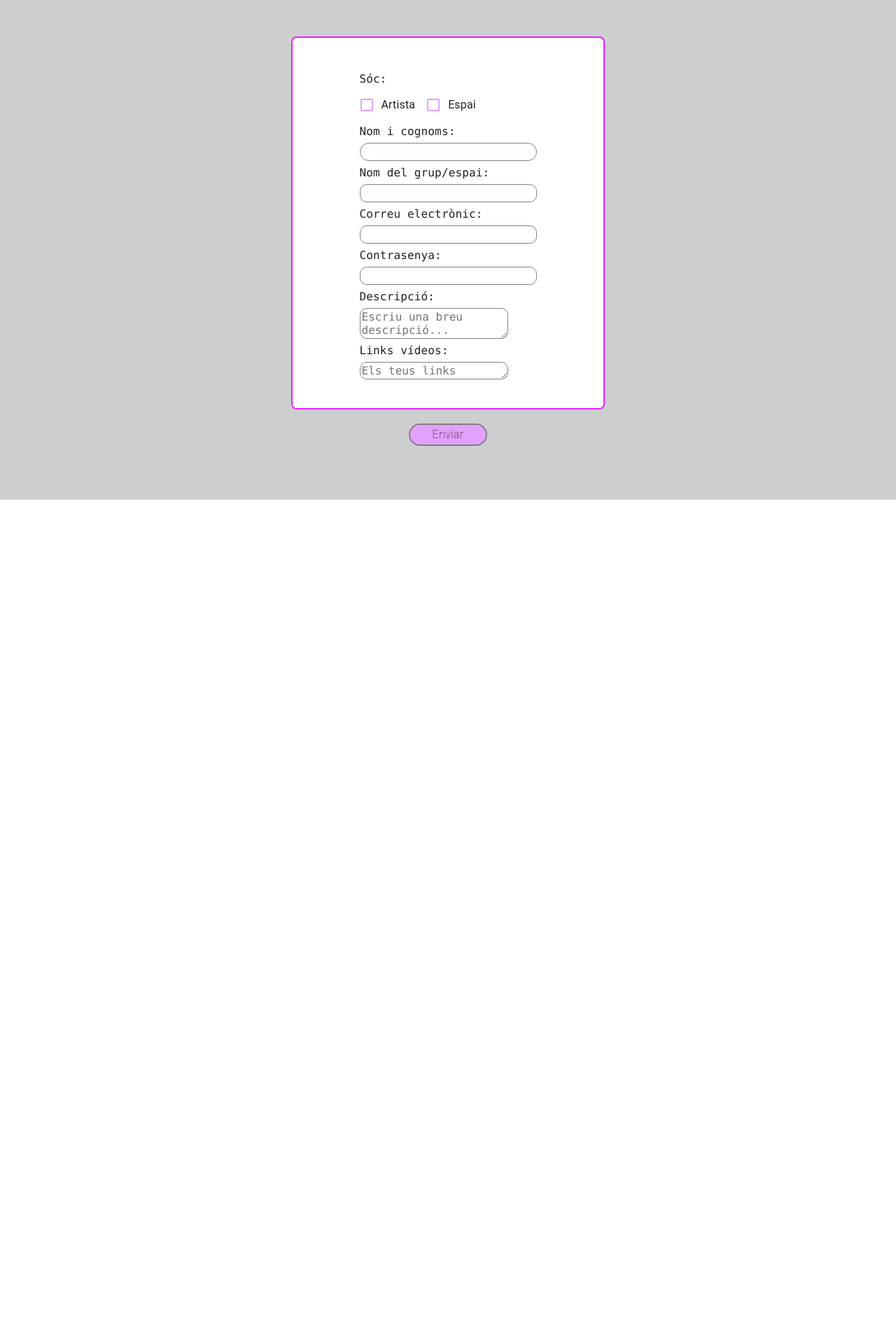
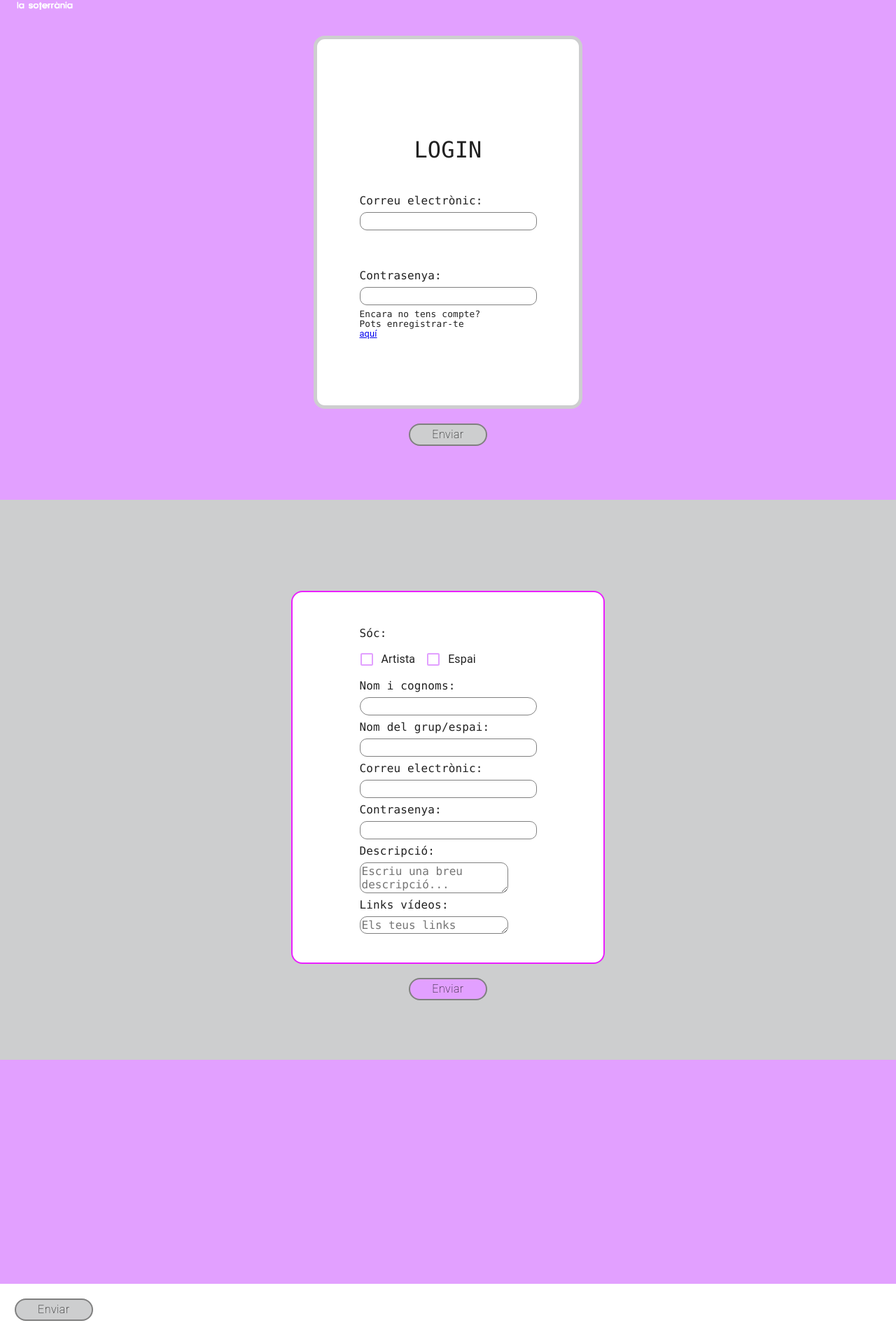
Before and after one commit to soterraniaBcn/la-soterrania, a React (Create React App) app in the folder client/: page / in a window 1280 px wide. Shown: the part 86-2006 px from the top of the page at 70% size. Before the commit the page ends 800 px from the top, so only its background shows below. Built offline with nearby package versions, Linux system fonts and the light colour scheme.

Commit message:
Login page responsive #2

```diff
--- a/client/src/App.js
+++ b/client/src/App.js
@@ -1,6 +1,7 @@
 import React from 'react';
-import HeaderRight from './components/Header'
-import Register from './pages/Register'
+import Login from './pages/Login';
+import Register from './pages/Register';
+import PerfilAdmin from './pages/PerfilAdmin';
 import './App.css';
 
 function App() {
@@ -8,8 +9,11 @@ function App() {
 
   return (
     <>
+   <Login/>
    <Register/>
-  {/* <HeaderRight/>*/}
+   <PerfilAdmin/>
+
+
     </>
   );
 }
--- a/client/src/components/Header.jsx
+++ b/client/src/components/Header.jsx
@@ -10,13 +10,8 @@ import IconButton from '@mui/material/IconButton';
 import MenuIcon from '@mui/icons-material/Menu';
 import ChevronLeftIcon from '@mui/icons-material/ChevronLeft';
 import ChevronRightIcon from '@mui/icons-material/ChevronRight';
-import ListItem from '@mui/material/ListItem';
 import ListItemButton from '@mui/material/ListItemButton';
-import ListItemIcon from '@mui/material/ListItemIcon';
-import ListItemText from '@mui/material/ListItemText';
-import InboxIcon from '@mui/icons-material/MoveToInbox';
-import MailIcon from '@mui/icons-material/Mail';
-import logo from '../pages/logo.png'
+import logo from '../images/logosoteblanco.png'
 
 
 
@@ -87,7 +82,7 @@ export default function HeaderRight() {
         <Toolbar style={{ justifyContent:'space-between'}}>
         <img src={logo} alt=""
         style={{width:"80px",
-         height:"80px"}} ></img>
+         height:"auto"}} ></img>
          {/* <Typography variant="h6" noWrap sx={{ flexGrow: 1 }} component="div">
             Persistent drawer
   </Typography>*/}
--- a/client/src/pages/Login.jsx
+++ b/client/src/pages/Login.jsx
@@ -1,137 +1,79 @@
 import React from 'react';
-import {Container, FormGroup, FormControlLabel, Box, Button, Checkbox} from '@mui/material';
+import {Grid, FormGroup, Box, Button} from '@mui/material';
 import HeaderRight from '../components/Header'
 
-export default function Register(){
+export default function Login(){
 
     return (
    <>
-         <Container maxWidth="xxl" position="fixed"
-            style={{ backgroundColor: '#cdcecf',
+         <Grid container
+            style={{ backgroundColor: '#E2A0FF',
             height: '100vh',
             display: 'flex',
             justifyContent:'center',
             alignItems: 'center',
-            flexDirection: 'column'}}>
+            flexDirection: 'column',
+           }}>
 
               <HeaderRight/>
 
+         <Grid item xs={8}
 
-
-        <FormGroup className='form'
         style={{display:'flex',
               alignItems: 'center',
               justifyContent: 'center',
               backgroundColor:'white',
-              width:'17rem',
-              height:'30rem',
-              borderRadius:"0.5rem",
-             marginTop:'3rem'}}>
+              width:'24rem',
+              height:'26rem',
+              borderRadius:"1rem",
+              border: '5px solid #cdcecf',
+              marginTop:"2rem"}}>
 
-            <Box>
-               <p>Sóc:</p>
-               <FormGroup style={{display:"flex", flexDirection:'row'}}>
-                <FormControlLabel control={<Checkbox style={{color:'#E2A0FF',fontFamily:'Consolas'}}/>} label="Artista" />
-                <FormControlLabel control={<Checkbox style={{color:'#E2A0FF'}} />} label="Sala" />
-               </FormGroup>
-
-            </Box>
-
+            <FormGroup className='form'xs={8}>
+            <p style={{fontSize:'2rem', display: 'flex', justifyContent: 'center'}}>LOGIN</p>
             <Box style={{lineHeight:"1px"}}>
-              <p>Nom i cognoms:</p>
+              <p>Correu electrònic:</p>
               <input type="text"
-                style={{
-                    width: "13rem",
-                    height: "1em",
-                    fontSize: "1rem",
+                style={{ fontSize: "1.2rem",
                     borderRadius: "10px",
                     border:"1px solid grey"
 
                 }} />
             </Box>
 
-            <Box style={{lineHeight:"1px"}}>
-              <p>Nom del grup/sala:</p>
-              <input type="text"
-              style={{
-                    color: "#000000",
-                    width: "13rem",
-                    height: "1em",
-                    fontSize: "1rem",
-                    borderRadius: "10px",
-                    border:"1px solid grey"
-                }} />
-            </Box>
-
-            <Box style={{lineHeight:"1px"}}>
-              <p>Correu electrònic:</p>
-              <input type="text"
-              style={{
-                    color: "#000000",
-                    width: "13rem",
-                    height: "1em",
-                    fontSize: "1rem",
-                    borderRadius: "10px",
-                    border:"1px solid grey"
-
-                }} />
-            </Box>
-
-            <Box style={{lineHeight:"1px"}}>
+            <Box sx={{mt:'3rem'}} style={{lineHeight:"1px"}}>
               <p>Contrasenya:</p>
               <input type="text"
-              style={{
-                    width: "13rem",
-                    height: "1em",
-                    fontSize: "1rem",
-                    borderRadius: "10px",
-                    border: "1px solid grey"
+              style={{fontSize: "1.2rem",
+                      borderRadius: "10px",
+                      border: "1px solid grey"
 
                 }} />
               </Box>
+              <Box style={{lineHeight:"1px", fontSize:'0.8rem'}}>
+              <p>Encara no tens compte? </p>
 
-              <Box style={{lineHeight:"1px"}}>
-              <p>Descripció:</p>
-              <input type="text"
-                style={{
-                    width: "13rem",
-                    height: "4em",
-                    fontSize: "1rem",
-                    borderRadius: "10px",
-                    border:"1px solid grey"
+              <p>Pots enregistrar-te</p>
+              <a href="#register">aquí</a>
 
-                }} />
+
             </Box>
 
-            <Box style={{lineHeight:"1px"}}>
-              <p>Links vídeos:</p>
-              <input type="text"
-                style={{
-                    width: "13rem",
-                    height: "2em",
-                    fontSize: "1rem",
-                    borderRadius: "10px",
-                    border:"1px solid grey"
 
-                }} />
-            </Box>
           </FormGroup>
-
-
-
-
+          </Grid>
 
                 <Button
                   style={{
-                      backgroundColor: "#E2A0FF",
-                      width: "9rem",
+                      backgroundColor: "#cdcecf",
+                      width: "7rem",
                       height: "2rem",
                       borderRadius: "40px",
                       color: "black",
                       textTransform: "capitalize",
                       fontSize: "1rem",
                       fontWeight: "200",
-                      border: "2.5px solid black",
+                      border: "2.5px solid grey",
                       margin: "1.3em"
                     }}
                     >
@@ -143,7 +85,7 @@ export default function Register(){
 
 
 
-        </Container>
+        </Grid>
         </>
 
 
--- /dev/null
+++ b/client/src/pages/PerfilAdmin.jsx
@@ -0,0 +1,59 @@
+import React from 'react';
+import {Grid, FormGroup, Box, Button} from '@mui/material';
+import HeaderRight from '../components/Header'
+
+export default function Login(){
+
+    return (
+   <>
+         <Grid container
+            style={{ backgroundColor: 'white',
+            height: '100vh',
+            display: 'flex',
+            flexDirection: 'column',
+
+           }}>
+
+
+         <Box item fluid
+
+        style={{
+            backgroundColor:'#E2A0FF',
+            marginTop:0,
+            height:'20rem',
+
+        }}>
+                  <HeaderRight/>
+
+
+                  </Box>
+                <Button
+                  style={{
+                      backgroundColor: "#cdcecf",
+                      width: "7rem",
+                      height: "2rem",
+                      borderRadius: "40px",
+                      color: "black",
+                      textTransform: "capitalize",
+                      fontSize: "1rem",
+                      fontWeight: "200",
+                      border: "2.5px solid grey",
+                      margin: "1.3em"
+                    }}
+                    >
+                  Enviar
+                </Button>
+
+
+
+
+
+
+        </Grid>
+        </>
+
+
+
+
+    )
+}
--- a/client/src/pages/Register.jsx
+++ b/client/src/pages/Register.jsx
@@ -1,5 +1,5 @@
 import React from 'react';
-import {Container, Item, Grid, FormGroup, FormControlLabel, TextareaAutosize, Box, Button, Checkbox} from '@mui/material';
+import {Grid, FormGroup, FormControlLabel, TextareaAutosize, Box, Button, Checkbox} from '@mui/material';
 import HeaderRight from '../components/Header'
 
 
@@ -8,25 +8,27 @@ export default function Register(){
 
     return (
           <>
-         <Grid container position="fixed"
+         <Grid container
+         id="register"
             style={{ backgroundColor: '#cdcecf',
             height: '100vh',
             display: 'flex',
+            flexDirection: 'column',
             justifyContent:'center',
             alignItems: 'center',
-            flexDirection:'column'
+
             }}>
 
               <HeaderRight/>
 
-                    <Grid container xs={8} style={{ display: 'flex',flexDirection:'column',
+                    <Grid item xs={8} style={{ display: 'flex',flexDirection:'column',
                      alignItems: 'center',
                      justifyContent: 'center',
                      backgroundColor:'white',
                      width:'28rem',
-                     height:'33rem',
-                     borderRadius:"0.5rem",
-                     marginTop:"2rem",
+                     height:'30rem',
+                     borderRadius:"1rem",
+                     marginTop:"1rem",
                      border: '2px solid #ea20ff'
 
                       }}>
```
Also changed, not shown: client/src/images/logo.png (renamed from client/src/pages/logo.png), client/src/images/logosoteblanco.png (added).
